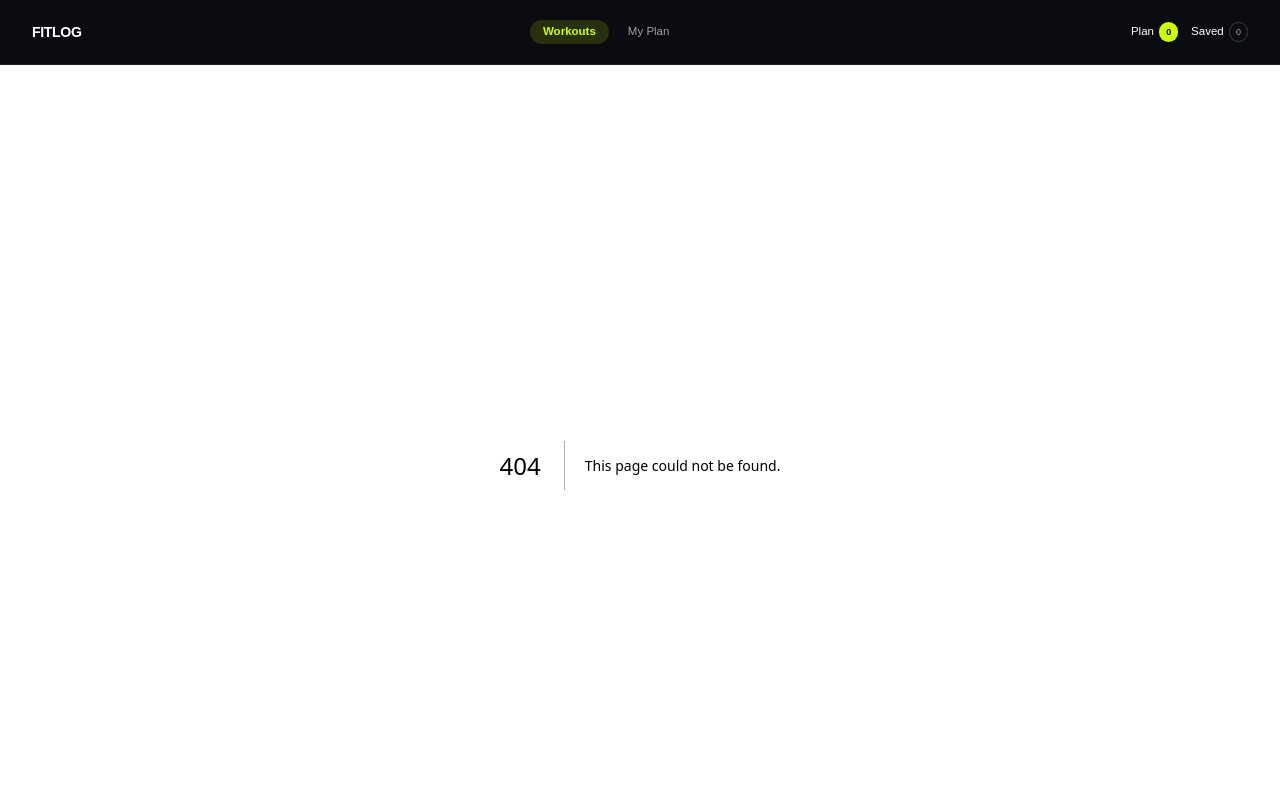
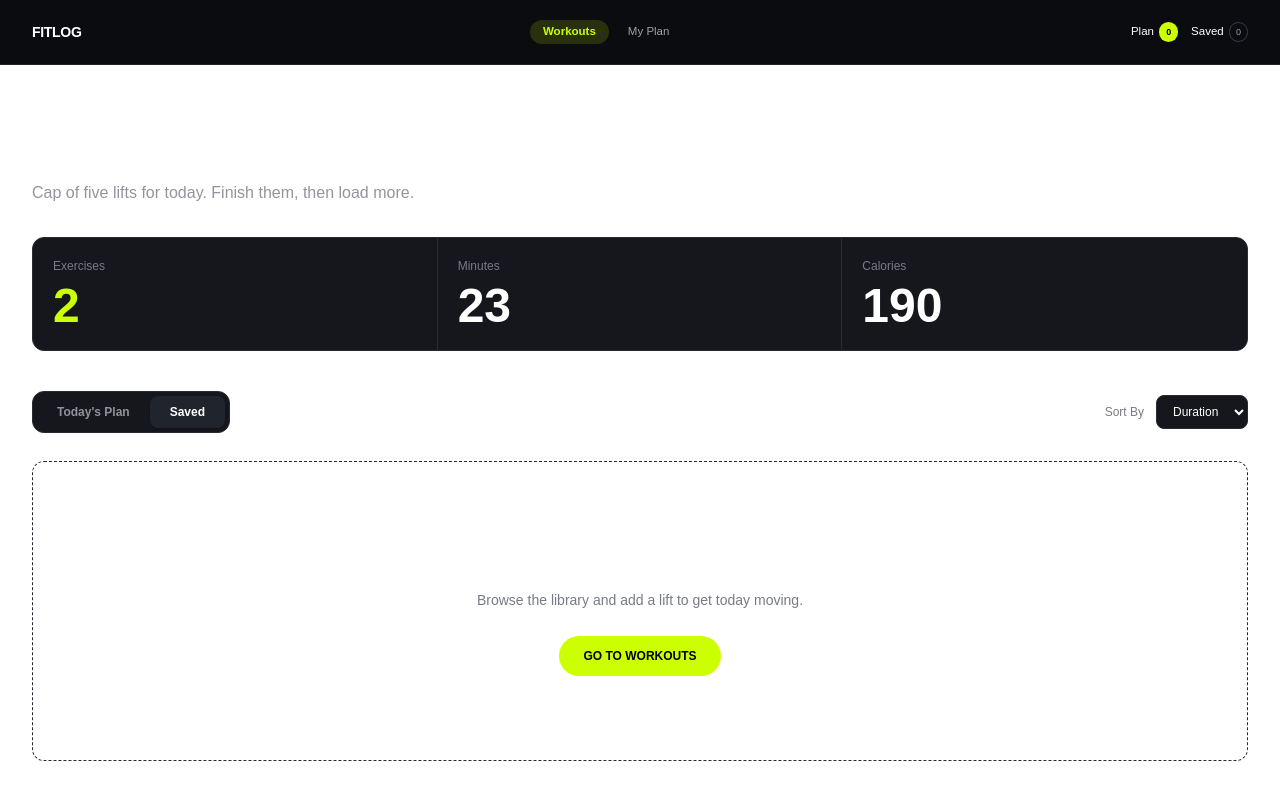
Before and after one commit to tonmoyislam-deventest/fit-log, a Next.js app: page /my-plan in a window 1280 px wide. Before the commit this address had no page. Shown: the top 800 px of the page. Built offline with nearby package versions, Linux system fonts and the light colour scheme.

Commit message:
feat: build my plan page UI

```diff
--- /dev/null
+++ b/app/my-plan/page.js
@@ -0,0 +1,7 @@
+import MyPlan from "@/components/my-plan/MyPlan";
+
+const MyPlanPage = () => {
+    return <MyPlan />;
+};
+
+export default MyPlanPage;
--- /dev/null
+++ b/components/my-plan/EmptyPlan.jsx
@@ -0,0 +1,26 @@
+import Link from "next/link";
+
+const EmptyPlan = () => {
+    return (
+        <div className="mt-6 flex min-h-[280px] w-full flex-col items-center justify-center rounded-xl border border-dashed border-[#272b33] px-5 text-center sm:mt-7 sm:min-h-[300px]">
+
+            <h2 className="text-2xl font-black uppercase leading-none text-white sm:text-3xl">
+                Nothing Here Yet
+            </h2>
+
+            <p className="mt-3 max-w-md text-sm leading-6 text-[#777b85]">
+                Browse the library and add a lift to get today moving.
+            </p>
+
+            <Link
+                href="/"
+                className="mt-6 inline-flex items-center justify-center rounded-full bg-[#ccff00] px-6 py-3 text-xs font-black uppercase text-black transition hover:brightness-95"
+            >
+                Go to workouts
+            </Link>
+
+        </div>
+    );
+};
+
+export default EmptyPlan;
--- /dev/null
+++ b/components/my-plan/MyPlan.jsx
@@ -0,0 +1,32 @@
+import MyPlanHeader from "./MyPlanHeader";
+import PlanSummary from "./PlanSummary";
+import PlanTabs from "./PlanTabs";
+import PlanSort from "./PlanSort";
+import EmptyPlan from "./EmptyPlan";
+
+const MyPlan = () => {
+    return (
+        <main className="w-full">
+            <section className="w-full px-4 py-10 sm:px-6 sm:py-12 lg:px-8 lg:py-14">
+
+                <div className="mx-auto w-full max-w-[1290px]">
+
+                    <MyPlanHeader />
+
+                    <PlanSummary />
+
+                    <div className="mt-8 flex flex-col gap-5 sm:mt-10 sm:flex-row sm:items-center sm:justify-between">
+                        <PlanTabs />
+                        <PlanSort />
+                    </div>
+
+                    <EmptyPlan />
+
+                </div>
+
+            </section>
+        </main>
+    );
+};
+
+export default MyPlan;
--- /dev/null
+++ b/components/my-plan/MyPlanHeader.jsx
@@ -0,0 +1,15 @@
+const MyPlanHeader = () => {
+    return (
+        <div>
+            <h1 className="text-4xl font-black uppercase leading-none text-white sm:text-5xl">
+                My Plan
+            </h1>
+
+            <p className="mt-3 text-sm leading-6 text-[#92959d] sm:text-base">
+                Cap of five lifts for today. Finish them, then load more.
+            </p>
+        </div>
+    );
+};
+
+export default MyPlanHeader;
--- /dev/null
+++ b/components/my-plan/PlanSort.jsx
@@ -0,0 +1,28 @@
+const PlanSort = () => {
+    return (
+        <div className="flex items-center gap-3">
+            <span className="text-xs font-medium text-[#777b85]">
+                Sort By
+            </span>
+
+            <select
+                defaultValue="duration"
+                className="rounded-lg border border-[#272b33] bg-[#15171c] px-3 py-2 text-xs font-medium text-white outline-none"
+            >
+                <option value="duration">
+                    Duration
+                </option>
+
+                <option value="calories">
+                    Calories
+                </option>
+
+                <option value="rating">
+                    Rating
+                </option>
+            </select>
+        </div>
+    );
+};
+
+export default PlanSort;
--- /dev/null
+++ b/components/my-plan/PlanSummary.jsx
@@ -0,0 +1,42 @@
+const PlanSummary = () => {
+    return (
+        <div className="mt-7 grid overflow-hidden rounded-xl border border-[#272b33] bg-[#15171c] sm:mt-8 sm:grid-cols-3">
+
+            {/* Exercises */}
+            <div className="border-b border-[#272b33] px-5 py-5 sm:border-b-0 sm:border-r">
+                <p className="text-xs font-medium text-[#777b85]">
+                    Exercises
+                </p>
+
+                <p className="mt-2 text-4xl font-black leading-none text-[#ccff00] sm:text-5xl">
+                    2
+                </p>
+            </div>
+
+            {/* Minutes */}
+            <div className="border-b border-[#272b33] px-5 py-5 sm:border-b-0 sm:border-r">
+                <p className="text-xs font-medium text-[#777b85]">
+                    Minutes
+                </p>
+
+                <p className="mt-2 text-4xl font-black leading-none text-white sm:text-5xl">
+                    23
+                </p>
+            </div>
+
+            {/* Calories */}
+            <div className="px-5 py-5">
+                <p className="text-xs font-medium text-[#777b85]">
+                    Calories
+                </p>
+
+                <p className="mt-2 text-4xl font-black leading-none text-white sm:text-5xl">
+                    190
+                </p>
+            </div>
+
+        </div>
+    );
+};
+
+export default PlanSummary;
--- /dev/null
+++ b/components/my-plan/PlanTabs.jsx
@@ -0,0 +1,23 @@
+const PlanTabs = () => {
+    return (
+        <div className="inline-flex w-fit rounded-xl border border-[#272b33] bg-[#15171c] p-1">
+
+            <button
+                type="button"
+                className="rounded-lg px-4 py-2 text-xs font-bold text-[#8f939d] transition hover:text-white sm:px-5"
+            >
+                Today&apos;s Plan
+            </button>
+
+            <button
+                type="button"
+                className="rounded-lg bg-[#20242c] px-4 py-2 text-xs font-bold text-white shadow-sm sm:px-5"
+            >
+                Saved
+            </button>
+
+        </div>
+    );
+};
+
+export default PlanTabs;
```
